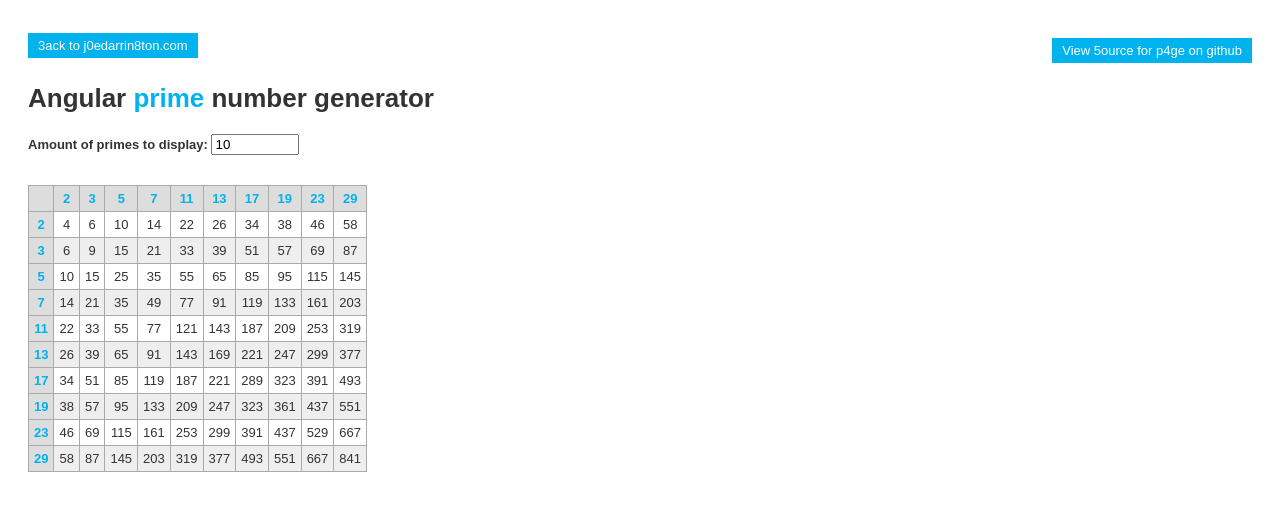
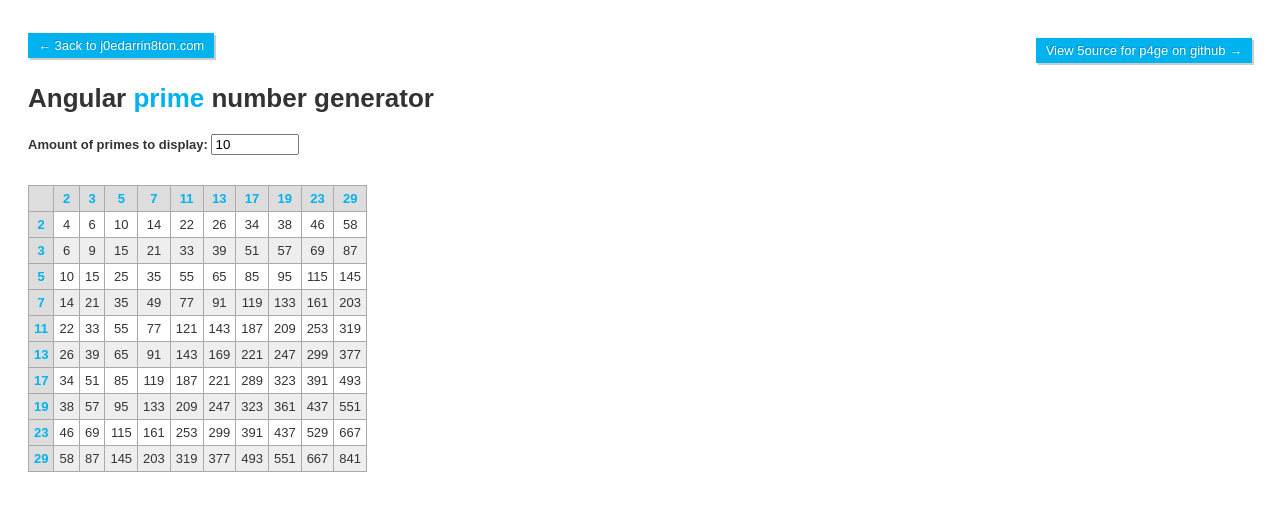
Before and after one commit to dazzatron/joedarrington, a website: page code-samples/angular-primes.html in a window 1280 px wide. Drawn offline with Linux system fonts and the light colour scheme; a web font is replaced by a local one.

Commit message:
cleanup/css

```diff
--- a/code-samples/angular-primes.html
+++ b/code-samples/angular-primes.html
@@ -12,9 +12,11 @@
 
     <div class="options">
 
-        <a href="/">3ack to j0edarrin8ton.com</a>
+        <a href="/">&larr; 3ack to j0edarrin8ton.com</a>
 
-        <a class="float-right" href="https://github.com/jmditsolutions/joedarrington/blob/master/code-samples/angular-primes.html" target="_blank">View 5ource for p4ge on github</a>
+        <a class="float-right" href="https://github.com/jmditsolutions/joedarrington/blob/master/code-samples/angular-primes.html" target="_blank">
+            View 5ource for p4ge on github &rarr;
+        </a>
 
     </div>
 
@@ -44,7 +46,7 @@
         </b>
     </div>
 
-    <table class="fade" ng-if="model.primeCount <= model.maxPrimes && !model.loading">
+    <table class="fade" ng-if="model.primeCount <= model.maxPrimes && !model.loading && model.primeCount">
 
         <tbody>
 
--- a/css/angular-primes.css
+++ b/css/angular-primes.css
@@ -18,10 +18,21 @@ a {
     background:#00B2EE;
     color:#fff;
     text-decoration:none;
+    box-shadow: 2px 2px 0 rgba(0,0,0,.2);
+    text-shadow: -1px -1px 0 rgba(0,0,0,.2);
+    position:relative;
+    -webkit-transition: left 400ms, top 400ms;
+    transition: left 400ms, top 400ms;
 }
 
 a:hover {
     background:#333;
+}
+
+a:active {
+    top:2px;
+    left:2px;
+    box-shadow: none;
 }
 
 .options {
```
